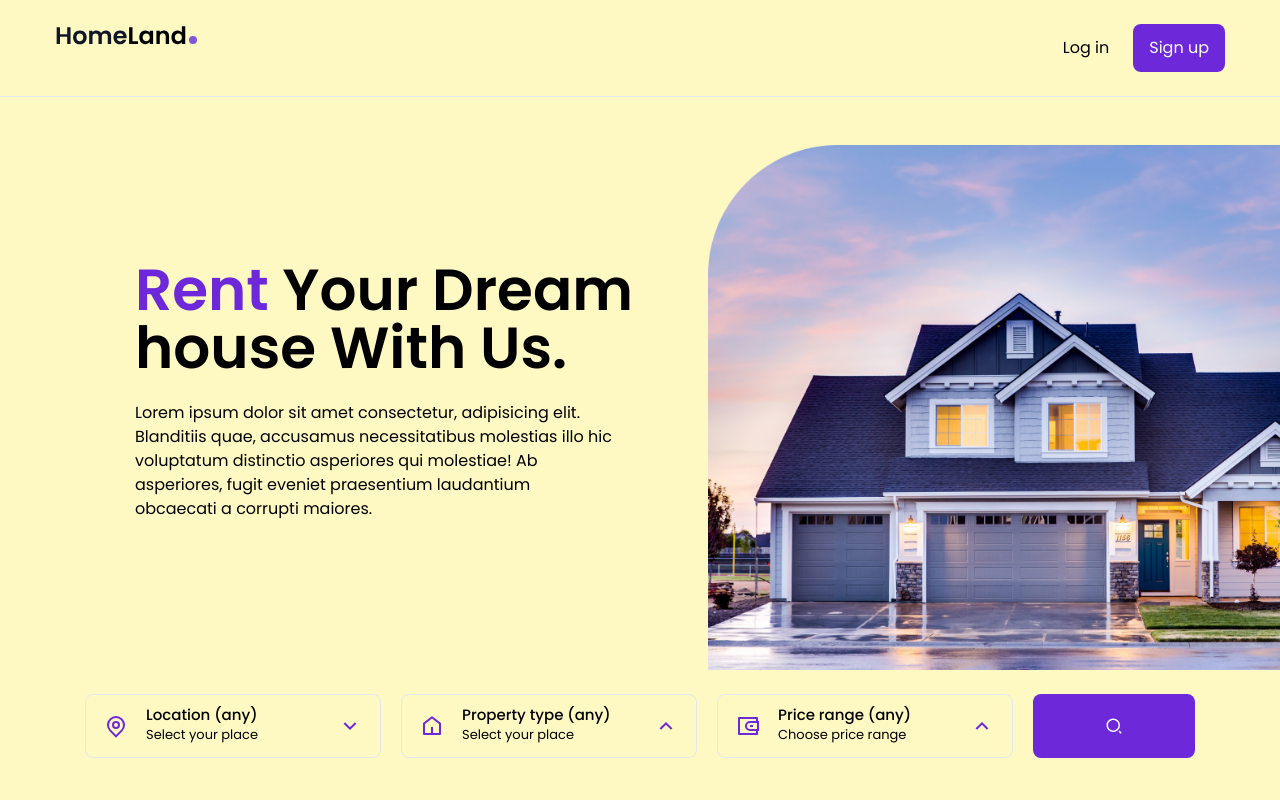
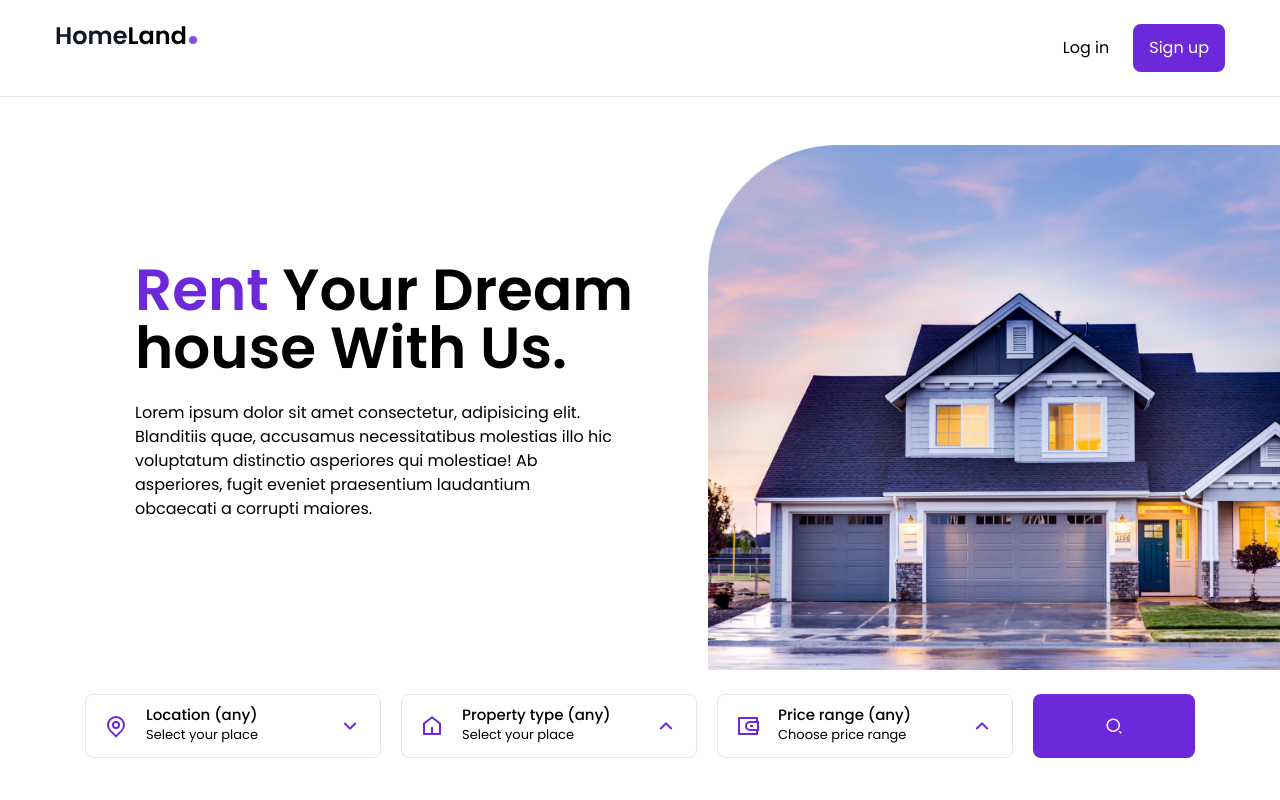
Before and after one commit to koffygeek/realstate, a React (Create React App) app: page / in a window 1280 px wide. Shown: the top 800 px of the page. Built offline with nearby package versions, Linux system fonts and the light colour scheme.

Commit message:
frontend

```diff
--- a/src/App.js
+++ b/src/App.js
@@ -13,7 +13,7 @@ import PropertyDetails from './pages/PropertyDetails';
 
 const App = () => {
   return (
-    <div className='max-w-[1440px] mx-auto bg-yellow-100'>
+    <div className='max-w-[1440px] mx-auto bg-white'>
       <Header />
       <Routes>
         <Route path='/' element={<Home />} />
```
